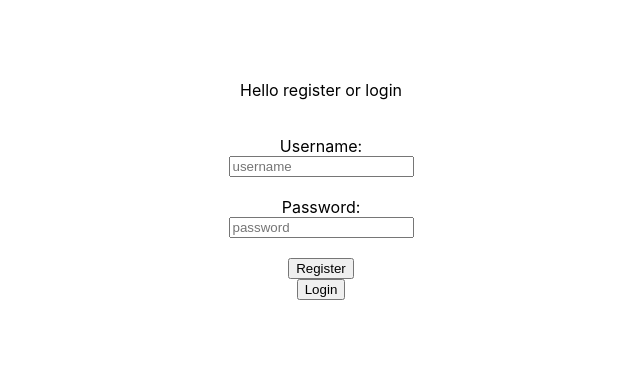
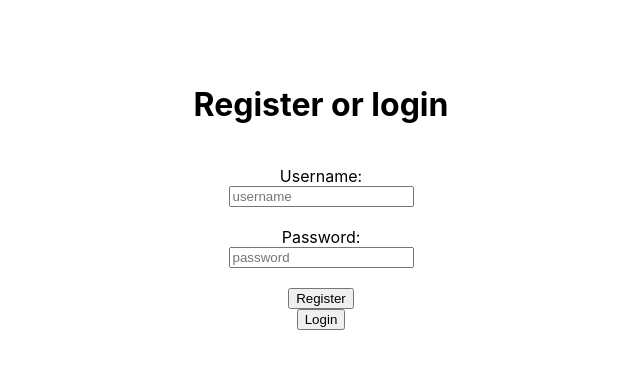
Before and after one commit to meerabal/onTrack, a React (Create React App) app: page / in a window 1280 px wide. Shown: the top 368 px of the page, without its empty margins (319-959 px from the left). Built offline with nearby package versions, Linux system fonts and the light colour scheme.

Commit message:
Upcoming event added and login name changes

```diff
--- a/src/App.tsx
+++ b/src/App.tsx
@@ -72,7 +72,7 @@ function App() {
         {currentUser ? <Header user={currentUser} logout={logout} /> : null}
 
         {!currentUser ? (
-          <LoginPage setUser={registerUser} getUser={loginUser} />
+          <LoginPage setUser={registerUser} loginUser={loginUser} />
         ) : (
           <Routes>
             <Route path="/" element={<HomePage user={currentUser} />} />
--- a/src/pages/Home.tsx
+++ b/src/pages/Home.tsx
@@ -5,7 +5,12 @@ interface HomePageInterface {
   user: User;
 }
 
-const HomePage = ({ user }: HomePageInterface) => (
+const HomePage = ({ user }: HomePageInterface) => {
+  const upcomingEvent = user.events.reduce((task1, task2) =>
+    task1.date < task2.date ? task1 : task2
+  );
+
+  return (
     <>
       <h2>Welcome to your home page {user.username}!</h2>
       <Link to="/calendar">
@@ -17,7 +22,12 @@ const HomePage = ({ user }: HomePageInterface) => (
       <Link to="/courses">
         <button>Courses</button>
       </Link>
+      <p>
+        Upcoming event: {upcomingEvent.name} --{" "}
+        {upcomingEvent.date.toDateString()} -- {upcomingEvent.course}
+      </p>
     </>
   );
+};
 
 export default HomePage;
--- a/src/pages/Login.tsx
+++ b/src/pages/Login.tsx
@@ -4,10 +4,10 @@ import { useNavigate } from "react-router-dom";
 
 interface LoginPageInterface {
   setUser: (user: User) => void;
-  getUser: (username: string, password: string) => boolean;
+  loginUser: (username: string, password: string) => boolean;
 }
 
-const LoginPage = ({ setUser, getUser }: LoginPageInterface) => {
+const LoginPage = ({ setUser, loginUser }: LoginPageInterface) => {
   const navigate = useNavigate();
 
   const username = React.useRef<string>("");
@@ -26,6 +26,9 @@ const LoginPage = ({ setUser, getUser }: LoginPageInterface) => {
       alert("Please check your input");
       return;
     }
+    if (loginUser(username.current, password.current)) {
+      return;
+    }
     const newUser = {
       username: username.current,
       password: password.current,
@@ -41,7 +44,7 @@ const LoginPage = ({ setUser, getUser }: LoginPageInterface) => {
       alert("Please check your input");
       return;
     }
-    if (getUser(username.current, password.current)) {
+    if (loginUser(username.current, password.current)) {
       navigate("/");
     } else {
       alert("You do not have an account, please register");
@@ -50,7 +53,7 @@ const LoginPage = ({ setUser, getUser }: LoginPageInterface) => {
 
   return (
     <>
-      <p>Hello register or login</p>
+      <h1>Register or login</h1>
       <br />
       <label>Username: </label>
       <input placeholder={"username"} onChange={updateUsername} />
```
Lines whose indentation alone changed are shown as unchanged.
